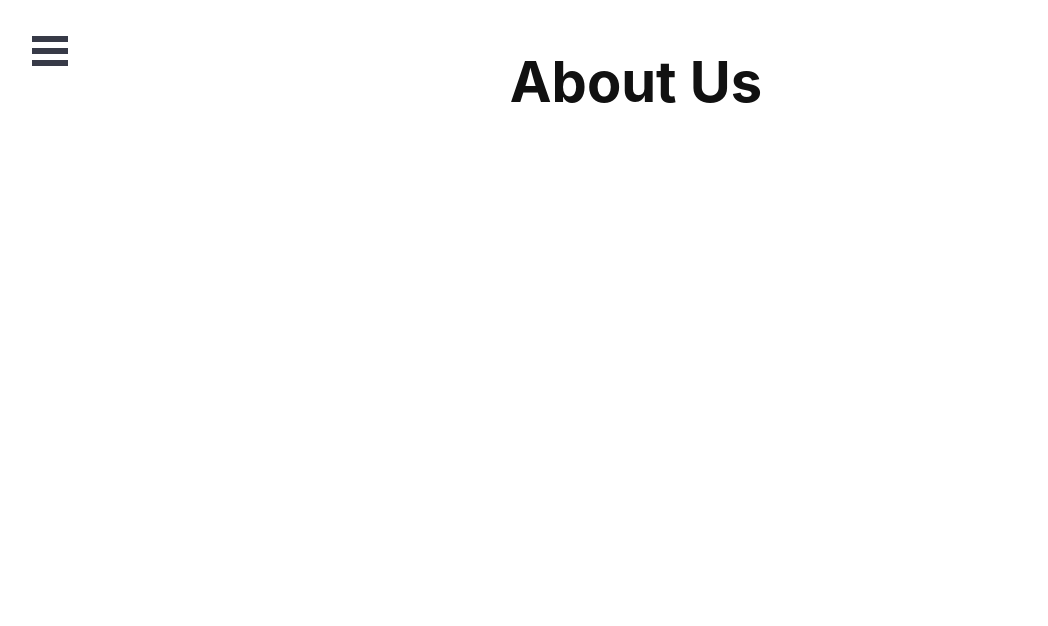
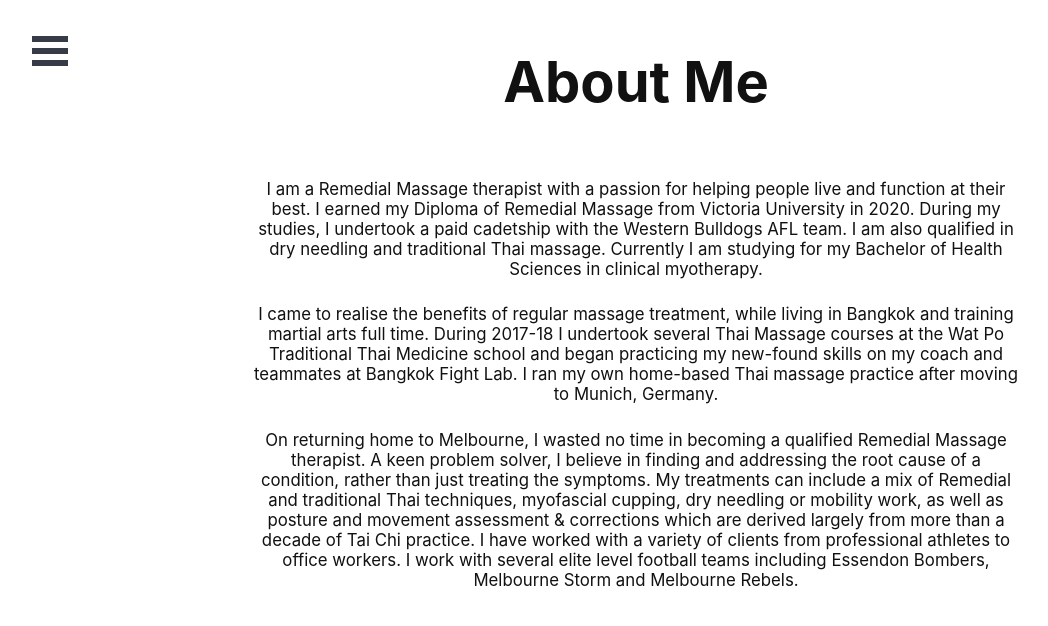
Before and after one commit to rgrnwd/massage-website, a React (Create React App) app: page /about in a window 1280 px wide. Shown: the top 626 px of the page, without its empty margins (4-1052 px from the left). Built offline with nearby package versions, Linux system fonts and the light colour scheme.

Commit message:
Add About and Services content

```diff
--- a/src/pages/About.tsx
+++ b/src/pages/About.tsx
@@ -3,7 +3,29 @@ import React from 'react'
 const About: React.FC = () => {
     return (
         <div style={{ position: 'relative', width: '100%', display: 'flex', justifyContent: 'center', alignItems: 'center', flexDirection: 'column' }}>
-            <h1 style={{ fontSize: '4em' }}>About Us</h1>
+            <h1 style={{ fontSize: '4em' }}>About Me</h1>
+            <div className="text-content">
+                I am a Remedial Massage therapist with a passion for helping people live and function at their best.
+                I earned my Diploma of Remedial Massage from Victoria University in 2020.
+                During my studies, I undertook a paid cadetship with the Western Bulldogs AFL team.
+                I am also qualified in dry needling and traditional Thai massage.
+                Currently I am studying for my Bachelor of Health Sciences in clinical myotherapy.
+            </div>
+            <div className="text-content">
+                I came to realise the benefits of regular massage treatment, while living in Bangkok and training martial arts full time.
+                During 2017-18 I undertook several Thai Massage courses at the Wat Po Traditional Thai Medicine school and
+                began practicing my new-found skills on my coach and teammates at Bangkok Fight Lab.
+                I ran my own home-based Thai massage practice after moving to Munich, Germany.
+            </div>
+            <div className="text-content">
+                On returning home to Melbourne, I wasted no time in becoming a qualified Remedial Massage therapist.
+                A keen problem solver, I believe in finding and addressing the root cause of a condition,
+                rather than just treating the symptoms. My treatments can include a mix of Remedial and traditional Thai techniques,
+                myofascial cupping, dry needling or mobility work, as well as posture and movement assessment & corrections
+                which are derived largely from more than a decade of Tai Chi practice.
+                I have worked with a variety of clients from professional athletes to office workers.
+                I work with several elite level football teams including Essendon Bombers, Melbourne Storm and Melbourne Rebels.
+            </div>
         </div>
     )
 }
--- a/src/pages/Services.tsx
+++ b/src/pages/Services.tsx
@@ -4,6 +4,41 @@ const Services: React.FC = () => {
     return (
         <div style={{ position: 'relative', width: '100%', display: 'flex', justifyContent: 'center', alignItems: 'center', flexDirection: 'column' }}>
             <h1 style={{ fontSize: '4em' }}>Services</h1>
+            <span className="services-header">Traditional Thai Massage</span>
+            <div className="text-content">
+                I learned it the traditional way; performed on a mat at floor level, fully dressed,
+                no lotions or creams. This is what I did for three years, before studying remedial massage.
+                I still enjoy practicing this way, and I do incorporate many Thai techniques (or variations)
+                into my remedial massage work.
+                The techniques and theory of Thai massage are comparable with modern anatomical understanding.
+            </div>
+            <span className="services-header">Remedial Massage</span>
+            <div className="text-content">
+                No text yet
+            </div>
+            <span className="services-header">Myofascial Cupping</span>
+            <div className="text-content">
+                This involves plastic or glass cups being placed on the body and attached by means of suction-induced vacuum.
+                That&apos;s those red/purple circles you sometimes see on people.
+                There are a few methods of using these cups, including leaving them in place, gliding them over an area of the body
+                or placing them on the client while getting him or her to move the affected area. All these methods work by opening space between the skin, fascia and muscles, allowing fresh blood to into the area.
+
+            </div>
+            <span className="services-header">Dry Needling</span>
+            <div className="text-content">
+                A method of precisely targeting a trigger point or other sore area.
+                This involves inserting acupuncture-type needles into the muscles,
+                to really get to those tight and sore places. Unlike acupuncture however,
+                dry needling is used only for soft tissue (i.e. muscle and connective tissue) conditions.
+            </div>
+            <span className="services-header">Posture and Movement</span>
+            <div className="text-content">
+                No text yet
+            </div>
+            <span className="services-header">Pregnancy</span>
+            <div className="text-content">
+                I offer pregnancy massage from twelve weeks to full-term.
+            </div>
         </div>
     )
 }
--- a/src/styles/main.sass
+++ b/src/styles/main.sass
@@ -29,3 +29,15 @@ code
 #page-wrap
   padding-bottom: 10px
   padding-top: 10px
+
+.text-content
+  padding: 20%
+  padding-top: 2%
+  padding-bottom: 0
+  font-size: larger
+  text-align: center
+
+.services-header
+  padding-top: 2%
+  text-align: left
+  font-size: x-large
```
Also changed, not shown: 1 other file (tests, documents, lock files or other folders).
